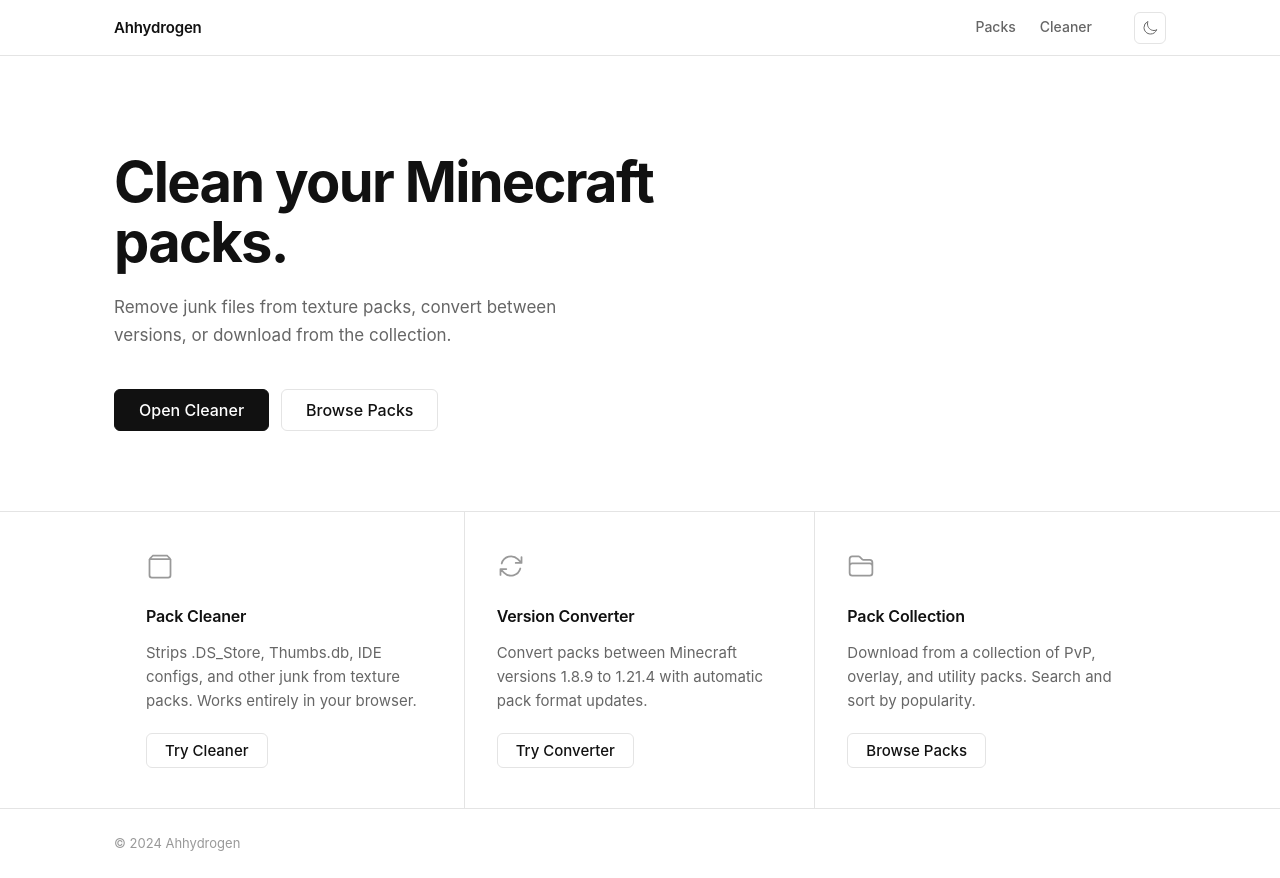
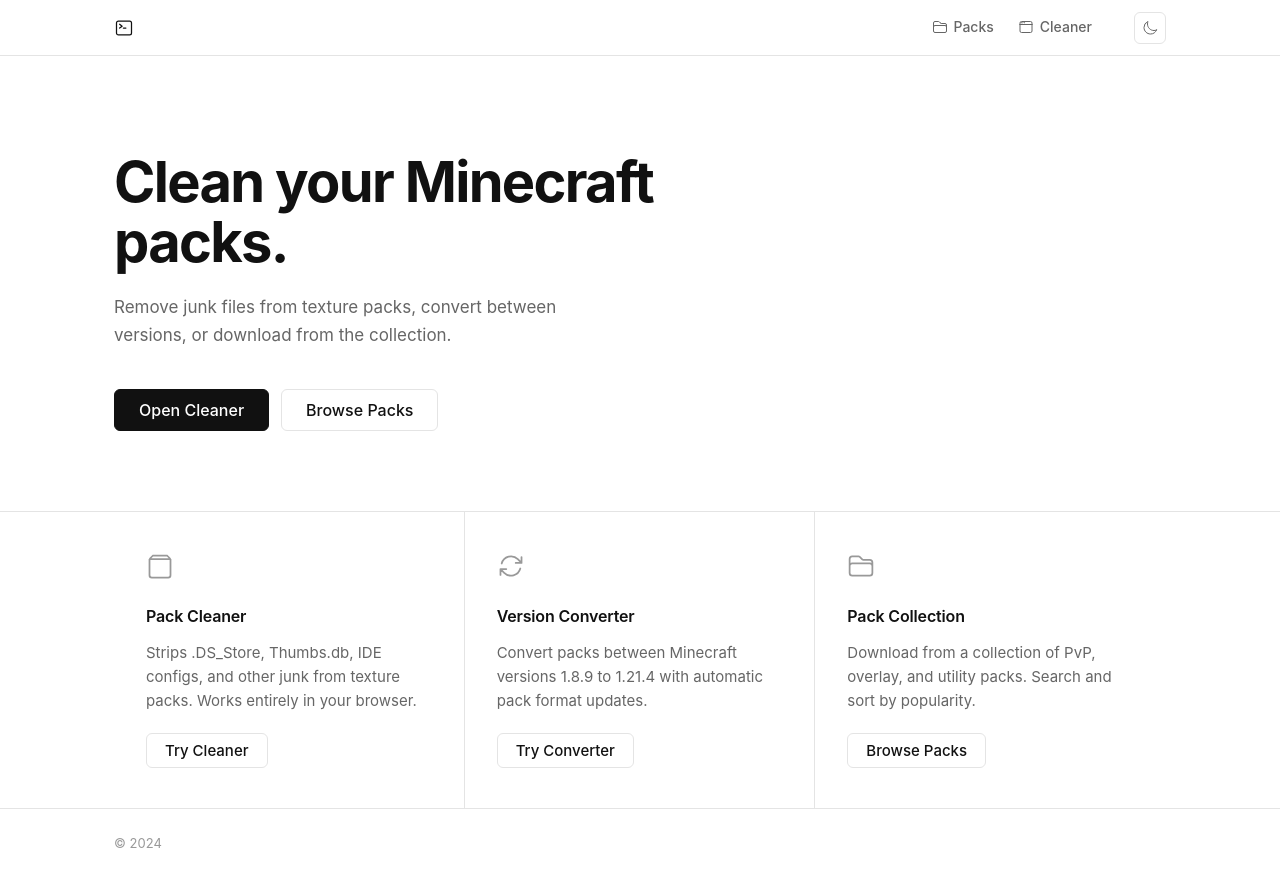
Before and after one commit to pxdns/heliumahh, a plain HTML site: page index.html in a window 1280 px wide. Drawn offline with Linux system fonts and the light colour scheme.

Commit message:
Add nav icons, change to Google Docs branding, remove Ahhydrogen text

```diff
--- a/index.html
+++ b/index.html
@@ -3,16 +3,31 @@
 <head>
     <meta charset="UTF-8">
     <meta name="viewport" content="width=device-width, initial-scale=1.0">
-    <title>Ahhydrogen</title>
+    <title>Google Docs</title>
+    <link rel="icon" href="https://ssl.gstatic.com/docs/documents/images/kix-favicon7.ico">
     <link rel="stylesheet" href="styles.css">
 </head>
 <body>
     <nav class="navbar">
         <div class="nav-container">
-            <a href="/" class="logo">Ahhydrogen</a>
+            <a href="/" class="logo">
+                <svg xmlns="http://www.w3.org/2000/svg" fill="none" viewBox="0 0 24 24" stroke-width="1.5" stroke="currentColor">
+                    <path stroke-linecap="round" stroke-linejoin="round" d="m6.75 7.5 3 2.25-3 2.25m4.5 0h3m-9 8.25h13.5A2.25 2.25 0 0 0 21 18V6a2.25 2.25 0 0 0-2.25-2.25H5.25A2.25 2.25 0 0 0 3 6v12a2.25 2.25 0 0 0 2.25 2.25Z" />
+                </svg>
+            </a>
             <div class="nav-links">
-                <a href="/packs" class="nav-link">Packs</a>
-                <a href="/mcleaner" class="nav-link">Cleaner</a>
+                <a href="/packs" class="nav-link">
+                    <svg xmlns="http://www.w3.org/2000/svg" fill="none" viewBox="0 0 24 24" stroke-width="1.5" stroke="currentColor">
+                        <path stroke-linecap="round" stroke-linejoin="round" d="M2.25 12.75V12A2.25 2.25 0 0 1 4.5 9.75h15A2.25 2.25 0 0 1 21.75 12v.75m-8.69-6.44-2.12-2.12a1.5 1.5 0 0 0-1.061-.44H4.5A2.25 2.25 0 0 0 2.25 6v12a2.25 2.25 0 0 0 2.25 2.25h15A2.25 2.25 0 0 0 21.75 18V9a2.25 2.25 0 0 0-2.25-2.25h-5.379a1.5 1.5 0 0 1-1.06-.44Z" />
+                    </svg>
+                    Packs
+                </a>
+                <a href="/mcleaner" class="nav-link">
+                    <svg xmlns="http://www.w3.org/2000/svg" fill="none" viewBox="0 0 24 24" stroke-width="1.5" stroke="currentColor">
+                        <path stroke-linecap="round" stroke-linejoin="round" d="M3 8.25V18a2.25 2.25 0 0 0 2.25 2.25h13.5A2.25 2.25 0 0 0 21 18V8.25m-18 0V6a2.25 2.25 0 0 1 2.25-2.25h13.5A2.25 2.25 0 0 1 21 6v2.25m-18 0h18M5.25 6h.008v.008H5.25V6ZM7.5 6h.008v.008H7.5V6Zm2.25 0h.008v.008H9.75V6Z" />
+                    </svg>
+                    Cleaner
+                </a>
             </div>
             <button id="themeToggle" class="theme-toggle" aria-label="Toggle theme">
                 <svg class="icon-moon" xmlns="http://www.w3.org/2000/svg" fill="none" viewBox="0 0 24 24" stroke-width="1.5" stroke="currentColor">
@@ -75,7 +90,7 @@
 
     <footer class="footer">
         <div class="container">
-            <p>© 2024 Ahhydrogen</p>
+            <p>© 2024</p>
         </div>
     </footer>
 
--- a/styles.css
+++ b/styles.css
@@ -82,6 +82,13 @@
     color: var(--text);
     letter-spacing: -0.01em;
     margin-right: auto;
+    display: flex;
+    align-items: center;
+}
+
+.logo svg {
+    width: 20px;
+    height: 20px;
 }
 
 .nav-links {
@@ -97,6 +104,14 @@
     padding: 0.375rem 0.625rem;
     border-radius: var(--radius);
     transition: color 0.15s, background 0.15s;
+    display: flex;
+    align-items: center;
+    gap: 0.375rem;
+}
+
+.nav-link svg {
+    width: 16px;
+    height: 16px;
 }
 
 .nav-link:hover { color: var(--text); background: var(--bg-subtle); }
```
Also changed, not shown: mcleaner.html (+20 -5 lines), packs.html (+20 -5 lines).
